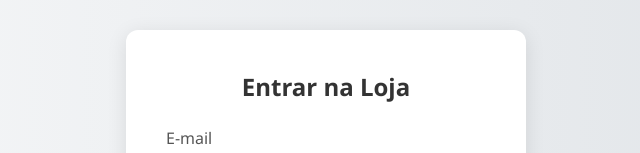
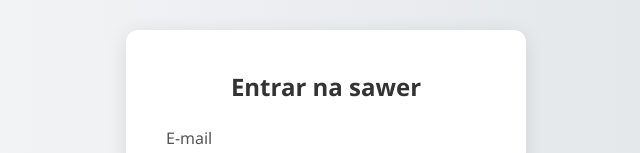
Before and after one commit to wilburlindo/STREETSAWER2.0, a plain HTML site: page login.html in a window 1280 px wide. Shown: the part 168-321 px from the top of the page, without its empty margins (314-954 px from the left). Drawn offline with Linux system fonts and the light colour scheme.

Commit message:
Update login.html

```diff
--- a/login.html
+++ b/login.html
@@ -89,7 +89,7 @@
 <body>
 
     <div class="login-container">
-        <h2>Entrar na Loja</h2>
+        <h2>Entrar na sawer</h2>
         <form action="#" method="POST">
             <div class="form-group">
                 <label for="email">E-mail</label>
```
